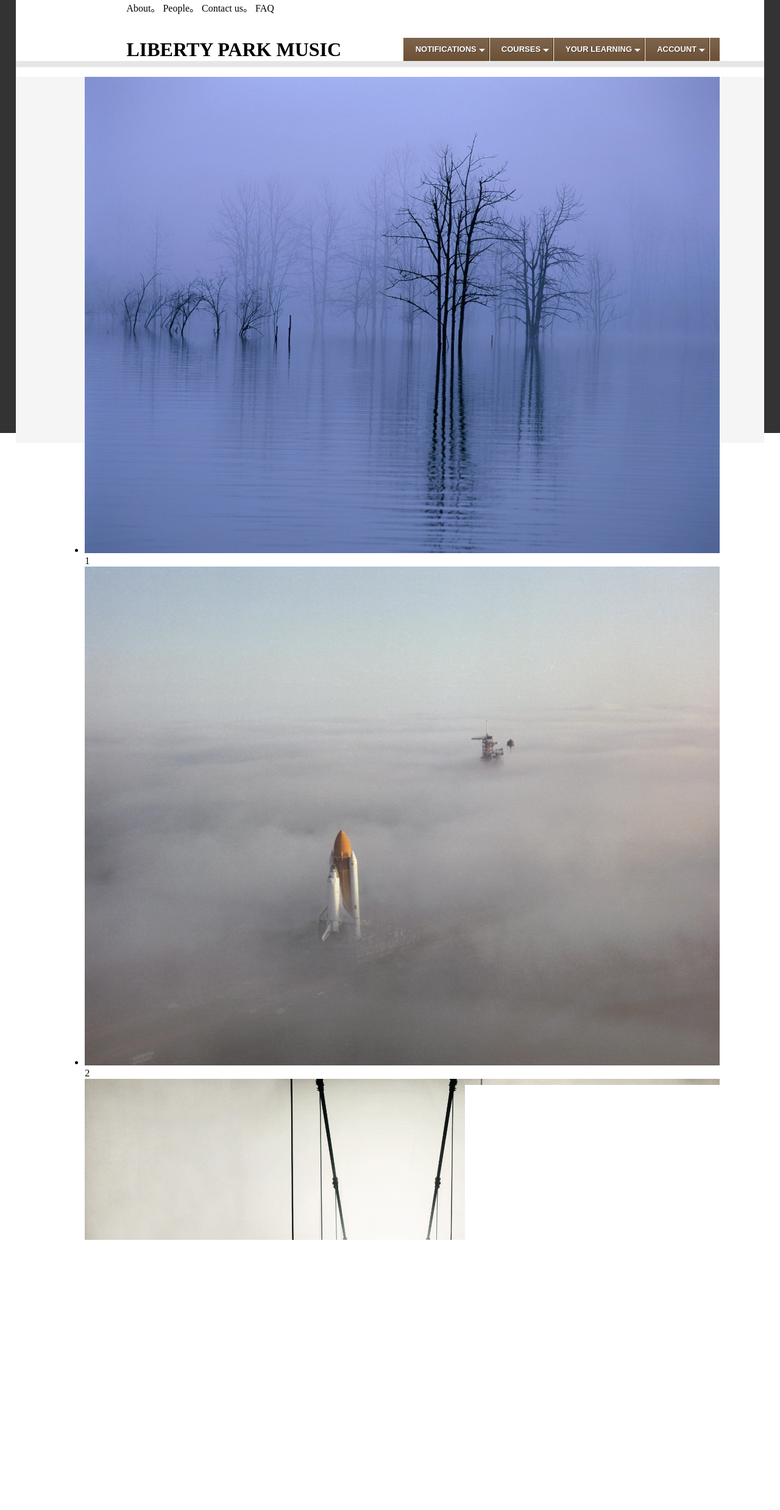
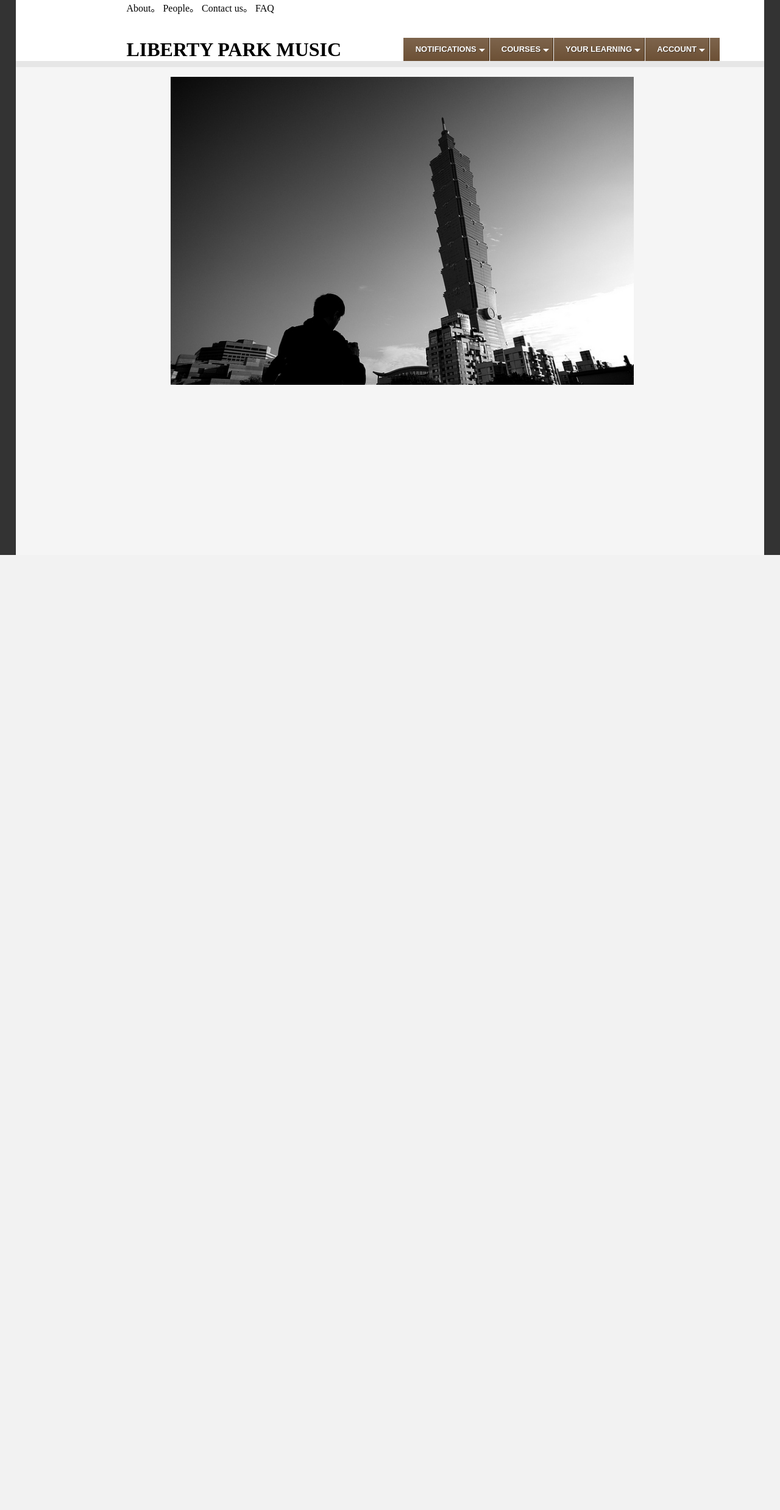
Before and after one commit to AppantasyArthur/LibertyParkMusic, a PHP site: page / in a window 1280 px wide. Shown: the whole page at 61% size. After the commit the page ends 910 px from the top, so only its background shows below. Run offline with PHP 8.4, Linux system fonts and the light colour scheme; some libraries are stand-ins or nearby versions.

Commit message:
slideshow completed

```diff
--- a/index.php
+++ b/index.php
@@ -8,8 +8,11 @@
 	<link rel="stylesheet" href="lpm-menu.css">
 
 	<script src="json2.js"></script>
+
 	<script src="http://code.jquery.com/jquery-1.9.1.min.js"></script>
-	<script src="tms-0.4.x.js"></script>
+	<script src="http://code.jquery.com/jquery-migrate-1.1.1.min.js"></script>
+	<script src="jquery.slideshow.min.js"></script>
+
 	<script type="text/javascript">
 
 	function fb_logout() {
@@ -57,6 +60,17 @@
 	}
 
 	$(document).ready(function() {
+
+
+		    $('.slideShow').slideShow({
+		        interval: 3,
+
+		        transition: {
+		            mode: 'slideshow',
+		            speed: 800
+		        }
+		    });
+
 
 		$("#username").blur(function(){
 
@@ -180,7 +194,7 @@
 						<ul>
 						   <li class='has-sub'><a href='#'><span>NOTIFICATIONS</span></a>
 						      <ul>
-						         <li class='last'><a href='#'><span>Liberty Park Music Message</span></a></li>
+						         <li class='last'><a href='#'><span>( you don't have any message )</span></a></li>
 						      </ul>
 						   </li>
 						   <li class='has-sub'><a href='#'><span>COURSES</span></a>
@@ -217,28 +231,21 @@
 			<div class="content_main">
 
 				<div class="display_area">
-					<div id="slider">
-						<div class="slider">
-							<ul class="items">
-								<li>
-									<img class="slider_pic" src="1_test.jpg" alt=""/>
-									<div class="banner">1</div>
-								</li>
-								<li>
-									<img class="slider_pic" src="2_test.jpg" alt=""/>
-									<div class="banner">2</div>
-								</li>
-								<li>
-									<img  class="slider_pic" src="3_test.jpg" alt=""/>
-									<div class="banner">3</div>
-								</li>
 
-							</ul>
-						</div>
-						<a href="#" class="btn prev button1"><span></span></a>
-						<a href="#" class="play btn"><em>stop</em><span>play</span></a>
-						<a href="#" class="btn next button2"><span></span></a>
+					<div class="slideShow">
+					    <ul class="slides">
+					        <li class="slide"><a><img class="slider_pic" src="11.jpg"/></a></li>
+					        <li class="slide"><a><img class="slider_pic" src="22.jpg"/></a></li>
+					        <li class="slide"><a><img class="slider_pic" src="33.jpg"/></a></li>
+					    </ul>
+					    <!--
+					    <ul class="pager">
+					        <li><a href="javascript:void(0);" class="prev">Previous</a></li>
+					        <li><a href="javascript:void(0);" class="next">Next</a></li>
+					    </ul>
+					     -->
 					</div>
+
 				</div>
 
 			</div> <!-- content main -->
--- a/lpm-base.css
+++ b/lpm-base.css
@@ -10,7 +10,7 @@ body, .main_wrapper{
 .side_bar_l{
 
 	width: 2%;
-	height: 710px;
+	height: 910px;
 	background-color: #333333;
 	float: left;
 
@@ -19,7 +19,7 @@ body, .main_wrapper{
 .side_bar_r{
 
 	width: 2%;
-	height: 710px;
+	height: 910px;
 	background-color: #333333;
 	float: right;
 
@@ -52,7 +52,7 @@ body, .main_wrapper{
 .content_main{
 
 	width: 100%;
-	height: 600px;
+	height: 800px;
 	background-color: #F5F5F5;
 
 }
@@ -99,6 +99,20 @@ body, .main_wrapper{
 
 }
 
+.slides{
+
+	list-style: none;
+
+}
+.slideShow {
+	margin-left:auto;
+	margin-right:auto;
+    width: 800px;
+    height: 532px;
+    position: relative;
+    overflow: hidden;
+}
+
 .slider_pic{
 	width: 100%;
 
```
Also changed, not shown: 11.jpg (added), 1_test.jpg (deleted), 22.jpg (added), 2_test.jpg (deleted), 33.jpg (added), 3_test.jpg (deleted), jquery.slideshow.min.js (added).
